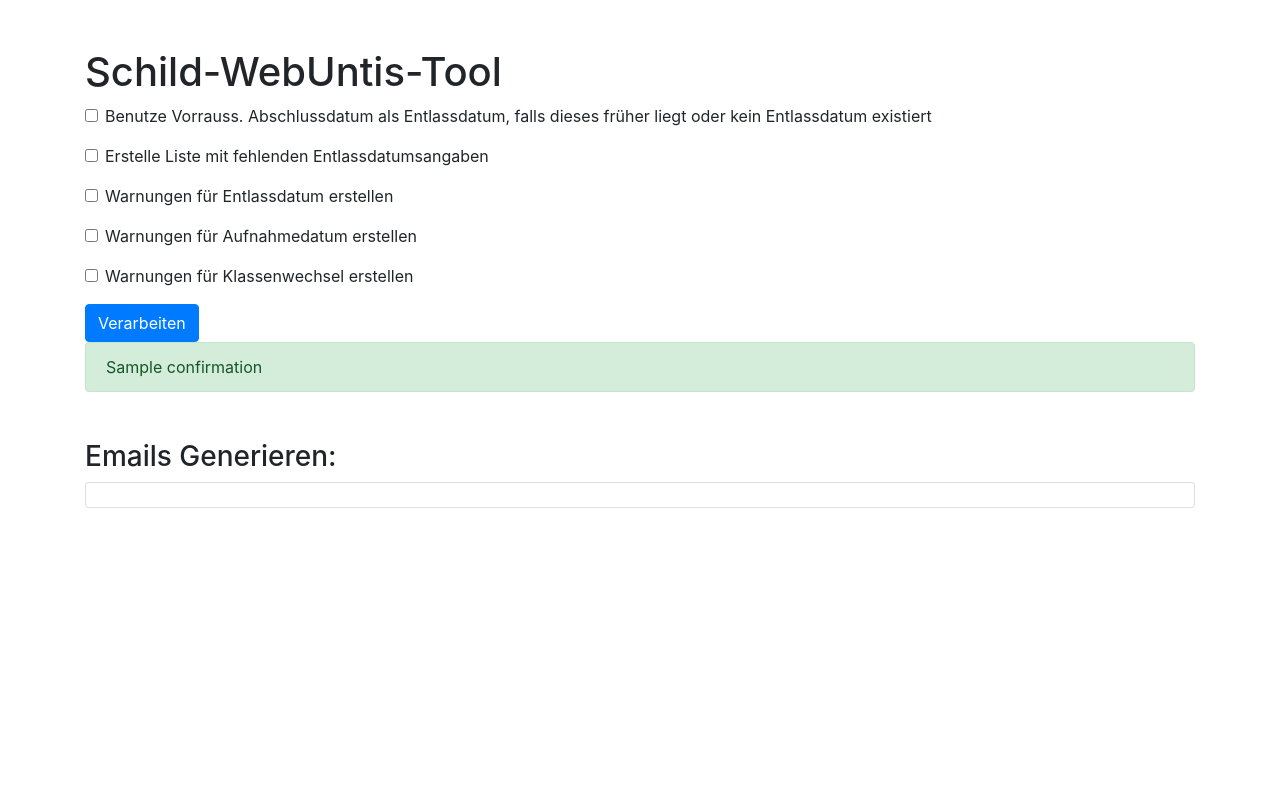
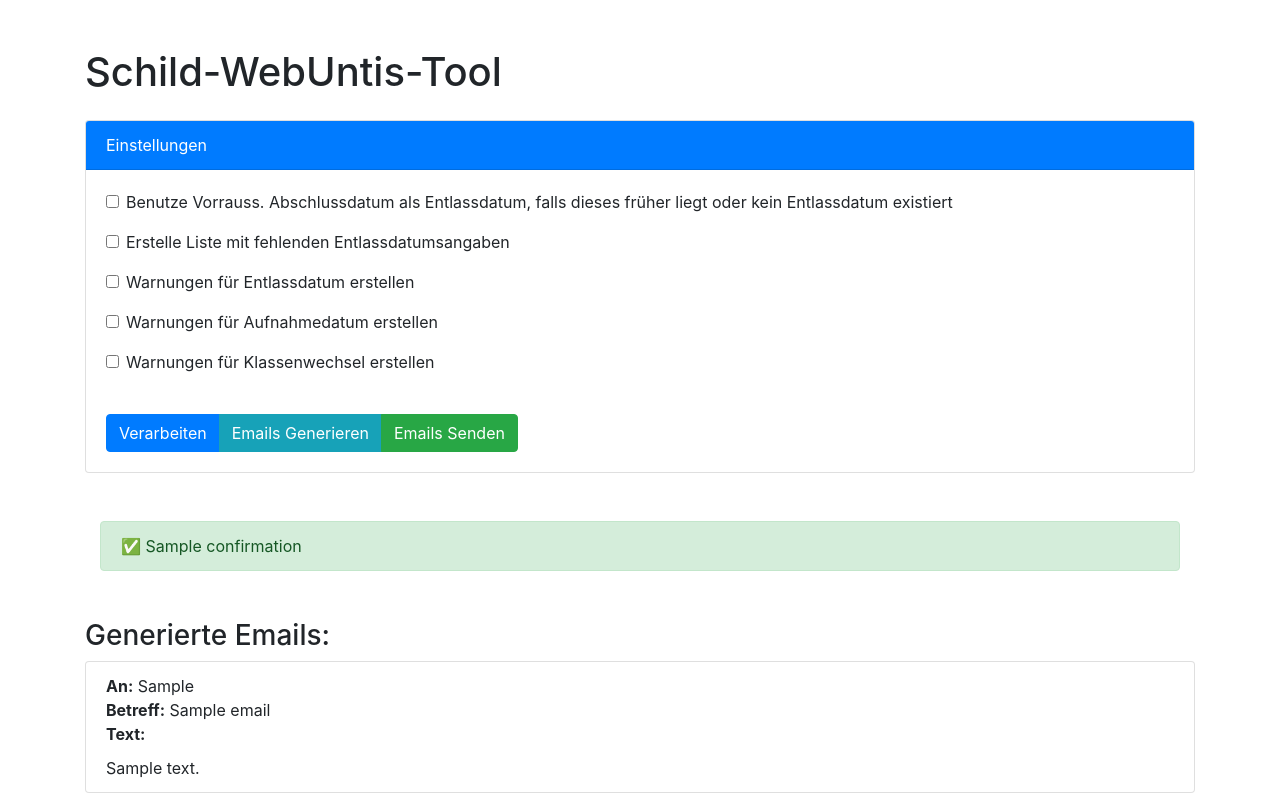
Before and after one commit to CmoneBK/Schild-WebUntis-Tool, a Flask app: template Schild_WebUntis_Tool/templates/index.html in a window 1280 px wide. Run offline with Flask 2, Linux system fonts and the light colour scheme; the template is opened without the code that fills it: most values are stand-ins (such as "Sample title", 1, 10 or a date in 2020); parts of the project's set-up code (start-up, migrations or seed data) failed here and were passed over; some libraries are stand-ins or nearby versions.

Commit message:
Optische Verbesserungen im WebEnd

```diff
--- a/Schild_WebUntis_Tool/templates/index.html
+++ b/Schild_WebUntis_Tool/templates/index.html
@@ -5,11 +5,25 @@
     <meta name="viewport" content="width=device-width, initial-scale=1.0">
     <title>Schild-WebUntis-Tool</title>
     <link rel="stylesheet" href="https://stackpath.bootstrapcdn.com/bootstrap/4.5.2/css/bootstrap.min.css">
+    <style>
+        .btn:hover {
+            opacity: 0.8;
+        }
+
+        .email-body {
+            margin-top: 10px;
+        }
+    </style>
 </head>
 <body>
     <div class="container mt-5">
         <h1>Schild-WebUntis-Tool</h1>
 
+        <div class="card mt-4">
+            <div class="card-header bg-primary text-white">
+                Einstellungen
+            </div>
+            <div class="card-body">
                 <form method="post">
                     <div class="form-group form-check">
                         <input type="checkbox" class="form-check-input" id="use_abschlussdatum" name="use_abschlussdatum" {% if use_abschlussdatum %}checked{% endif %}>
@@ -31,15 +45,21 @@
                         <input type="checkbox" class="form-check-input" id="warn_klassenwechsel" name="warn_klassenwechsel" {% if warn_klassenwechsel %}checked{% endif %}>
                         <label class="form-check-label" for="warn_klassenwechsel">Warnungen für Klassenwechsel erstellen</label>
                     </div>
+                    <div class="btn-group mt-4">
                         <button type="submit" class="btn btn-primary">Verarbeiten</button>
+                        <button id="generateEmails" type="button" class="btn btn-info">Emails Generieren</button>
+                        <button id="sendEmails" type="button" class="btn btn-success">Emails Senden</button>
+                    </div>
                 </form>
+            </div>
+        </div>
 
-
+        <div class="container mt-5">
             {% if errors %}
             <div class="alert alert-danger" role="alert">
                 <ul>
                     {% for error in errors %}
-                <li>{{ error }}</li>
+                    <li>❌ {{ error }}</li>
                     {% endfor %}
                 </ul>
             </div>
@@ -49,7 +69,7 @@
             <div class="alert alert-warning" role="alert">
                 <ul>
                     {% for warning in warnings_messages %}
-                <li>{{ warning }}</li>
+                    <li>⚠️ {{ warning }}</li>
                     {% endfor %}
                 </ul>
             </div>
@@ -57,86 +77,69 @@
 
             {% if confirmation %}
             <div class="alert alert-success" role="alert">
-            {{ confirmation }}
+                ✅ {{ confirmation }}
             </div>
             {% endif %}
+        </div>
 
         {% if warnings %}
-        <h3 class="mt-5">Warnings:</h3>
-        <ul class="list-group">
+        <h3 class="mt-5">Warnungen:</h3>
+        <table class="table table-striped">
+            <thead class="thead-dark">
+                <tr>
+                    <th>Schüler</th>
+                    <th>Klasse</th>
+                    <th>Warnung</th>
+                    <th>Details</th>
+                    <th>Klassenlehrkräfte</th>
+                </tr>
+            </thead>
+            <tbody>
                 {% for warning in warnings %}
-            {% if 'neues_entlassdatum' in warning.keys() %}
-            <li class="list-group-item">
-                <strong>Schüler:</strong> {{ warning['Vorname'] }} {{ warning['Nachname'] }} (Klasse {{ warning.get('Klasse', 'N/A') }})<br>
-                <strong>Neues Entlassdatum:</strong> {{ warning['neues_entlassdatum'] }}<br>
-                <strong>Altes Entlassdatum:</strong> {{ warning['altes_entlassdatum'] }}<br>
+                <tr>
+                    <td>{{ warning['Vorname'] }} {{ warning['Nachname'] }}</td>
+                    <td>{{ warning.get('Klasse', 'N/A') }}</td>
+                    <td>{{ warning['warning_message'] }}</td>
+                    <td>
                         {% if 'Zeitraum_nicht_dokumentiert' in warning %}
                         <strong>Zeitraum nicht dokumentiert:</strong> {{ warning['Zeitraum_nicht_dokumentiert'] }}<br>
                         {% endif %}
-                <strong>Warnung:</strong> {{ warning['warning_message'] }}<br>
+                        {% if 'neues_entlassdatum' in warning %}
+                        <strong>Neues Entlassdatum:</strong> {{ warning['neues_entlassdatum'] }}<br>
+                        <strong>Altes Entlassdatum:</strong> {{ warning['altes_entlassdatum'] }}<br>
+                        {% endif %}
+                        {% if 'neues_aufnahmedatum' in warning %}
+                        <strong>Neues Aufnahmedatum:</strong> {{ warning['neues_aufnahmedatum'] }}<br>
+                        <strong>Altes Aufnahmedatum:</strong> {{ warning['altes_aufnahmedatum'] }}<br>
+                        {% endif %}
+                        {% if 'neue_klasse' in warning %}
+                        <strong>Alte Klasse:</strong> {{ warning.get('alte_klasse', 'N/A') }}<br>
+                        <strong>Neue Klasse:</strong> {{ warning.get('neue_klasse', 'N/A') }}
+                        {% endif %}
+                    </td>
+                    <td>
                         <strong>Klassenlehrkraft 1:</strong> {{ warning['Klassenlehrkraft_1'] }} ({{ warning['Klassenlehrkraft_1_Email'] }})<br>
                         <strong>Klassenlehrkraft 2:</strong> {{ warning['Klassenlehrkraft_2'] }} ({{ warning['Klassenlehrkraft_2_Email'] }})
-            </li>
-            {% elif 'neue_klasse' in warning.keys() %}
-            <li class="list-group-item">
-                <strong>Schüler:</strong> {{ warning['Vorname'] }} {{ warning['Nachname'] }}<br>
-                <strong>Alte Klasse:</strong> {{ warning.get('alte_klasse', 'N/A') }}<br>
-                <strong>Neue Klasse:</strong> {{ warning.get('neue_klasse', 'N/A') }}<br>
-                <strong>Warnung:</strong> {{ warning['warning_message'] }}<br>
-                <strong>Klassenlehrkraft 1:</strong> {{ warning['Klassenlehrkraft_1'] }} ({{ warning['Klassenlehrkraft_1_Email'] }})<br>
-                <strong>Klassenlehrkraft 2:</strong> {{ warning['Klassenlehrkraft_2'] }} ({{ warning['Klassenlehrkraft_2_Email'] }})
-            </li>
-            {% elif 'neues_aufnahmedatum' in warning.keys() %}
-            <li class="list-group-item">
-                <strong>Schüler:</strong> {{ warning['Vorname'] }} {{ warning['Nachname'] }} (Klasse {{ warning.get('Klasse', 'N/A') }})<br>
-                <strong>Neues Aufnahmedatum:</strong> {{ warning['neues_aufnahmedatum'] }}<br>
-                <strong>Altes Aufnahmedatum:</strong> {{ warning['altes_aufnahmedatum'] }}<br>
-                {% if 'Zeitraum_nicht_dokumentiert' in warning %}
-                <strong>Zeitraum nicht dokumentiert:</strong> {{ warning['Zeitraum_nicht_dokumentiert'] }}<br>
-                {% endif %}
-                <strong>Warnung:</strong> {{ warning['warning_message'] }}<br>
-                <strong>Klassenlehrkraft 1:</strong> {{ warning['Klassenlehrkraft_1'] }} ({{ warning['Klassenlehrkraft_1_Email'] }})<br>
-                <strong>Klassenlehrkraft 2:</strong> {{ warning['Klassenlehrkraft_2'] }} ({{ warning['Klassenlehrkraft_2_Email'] }})
-            </li>
-            {% endif %}
+                    </td>
+                </tr>
                 {% endfor %}
-        </ul>
-        <button id="generateEmails" class="btn btn-info mt-3">Emails Generieren</button>
-        <button id="sendEmails" class="btn btn-danger mt-3">Emails senden</button>
+            </tbody>
+        </table>
         {% endif %}
 
 
+
         {% if emails %}
-        <h3 class="mt-5">Emails Generieren:</h3>
+        <h3 class="mt-5">Generierte Emails:</h3>
         <ul class="list-group">
             {% for email in emails %}
             <li class="list-group-item">
-                {% if 'neues_entlassdatum' in email.warning.keys() %}
                 <strong>An:</strong> {{ email['to']|join(', ') }}<br>
-                <strong>Betreff:</strong> Problem mit Entlassdatum für {{ email.warning['Vorname'] }} {{ email.warning['Nachname'] }}<br>
+                <strong>Betreff:</strong> {{ email['subject'] }}<br>
                 <strong>Text:</strong><br>
                 <div class="email-body">
-                    <p>Es gibt ein Problem mit dem Entlassdatum des Schülers/der Schülerin <strong>{{ email.warning['Vorname'] }} {{ email.warning['Nachname'] }}</strong>{% if email.warning.get('Klasse') %} aus der Klasse <strong>{{ email.warning.get('Klasse', 'N/A') }}</strong>{% endif %}.</p>
-                    <p>Das neue Entlassdatum lautet: <strong>{{ email.warning['neues_entlassdatum'] }}</strong>, während das alte Entlassdatum <strong>{{ email.warning['altes_entlassdatum'] }}</strong> war.</p>
+                    {{ email['body']|safe }}
                 </div>
-                {% elif 'neue_klasse' in email.warning.keys() %}
-                <strong>An:</strong> {{ email['to']|join(', ') }}<br>
-                <strong>Betreff:</strong> Klassenwechsel für {{ email.warning['Vorname'] }} {{ email.warning['Nachname'] }}<br>
-                <strong>Text:</strong><br>
-                <div class="email-body">
-                    <p>Es gab einen Klassenwechsel des Schülers/der Schülerin <strong>{{ email.warning['Vorname'] }} {{ email.warning['Nachname'] }}</strong>.</p>
-                    <p>Die alte Klasse war: <strong>{{ email.warning.get('alte_klasse', 'N/A') }}</strong>, und die neue Klasse lautet: <strong>{{ email.warning.get('neue_klasse', 'N/A') }}</strong>.</p>
-                    <p>Bitte korrigieren Sie den Eintrag manuell im Digitalen Klassenbuch, da die Änderung ab dem aktuellen Tag gilt.</p>
-                </div>
-                {% elif 'neues_aufnahmedatum' in email.warning.keys() %}
-                <strong>An:</strong> {{ email['to']|join(', ') }}<br>
-                <strong>Betreff:</strong> Problem mit Aufnahmedatum für {{ email.warning['Vorname'] }} {{ email.warning['Nachname'] }}<br>
-                <strong>Text:</strong><br>
-                <div class="email-body">
-                    <p>Es gibt ein Problem mit dem Aufnahmedatum des Schülers/der Schülerin <strong>{{ email.warning['Vorname'] }} {{ email.warning['Nachname'] }}</strong>{% if email.warning.get('Klasse') %} aus der Klasse <strong>{{ email.warning.get('Klasse', 'N/A') }}</strong>{% endif %}.</p>
-                    <p>Das neue Aufnahmedatum lautet: <strong>{{ email.warning['neues_aufnahmedatum'] }}</strong>, während das alte Aufnahmedatum <strong>{{ email.warning['altes_aufnahmedatum'] }}</strong> war.</p>
-                </div>
-                {% endif %}
             </li>
             {% endfor %}
         </ul>
@@ -162,25 +165,6 @@
                 alert(data.message);
             });
         });
-
-        document.getElementById("generateClassChangeEmails")?.addEventListener("click", function () {
-            fetch("/generate_class_change_emails", {
-                method: "POST"
-            }).then(response => response.json()).then(data => {
-                alert(data.message);
-                if (data.emails) {
-                    window.location.href = "/view_generated_emails";
-                }
-            });
-        });
-
-        document.getElementById("sendClassChangeEmails")?.addEventListener("click", function () {
-            fetch("/send_class_change_emails", {
-                method: "POST"
-            }).then(response => response.json()).then(data => {
-                alert(data.message);
-            });
-        });
     </script>
 </body>
 </html>
```
Also changed, not shown: Schild_WebUntis_Tool/templates/view_emails.html (+28 -14 lines). Lines whose indentation alone changed are shown as unchanged.
